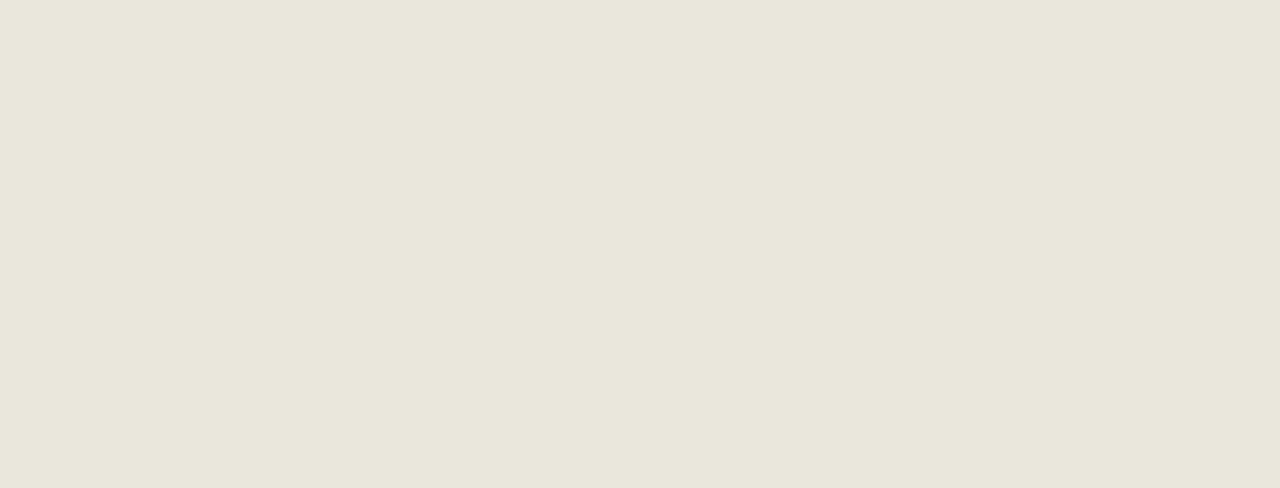
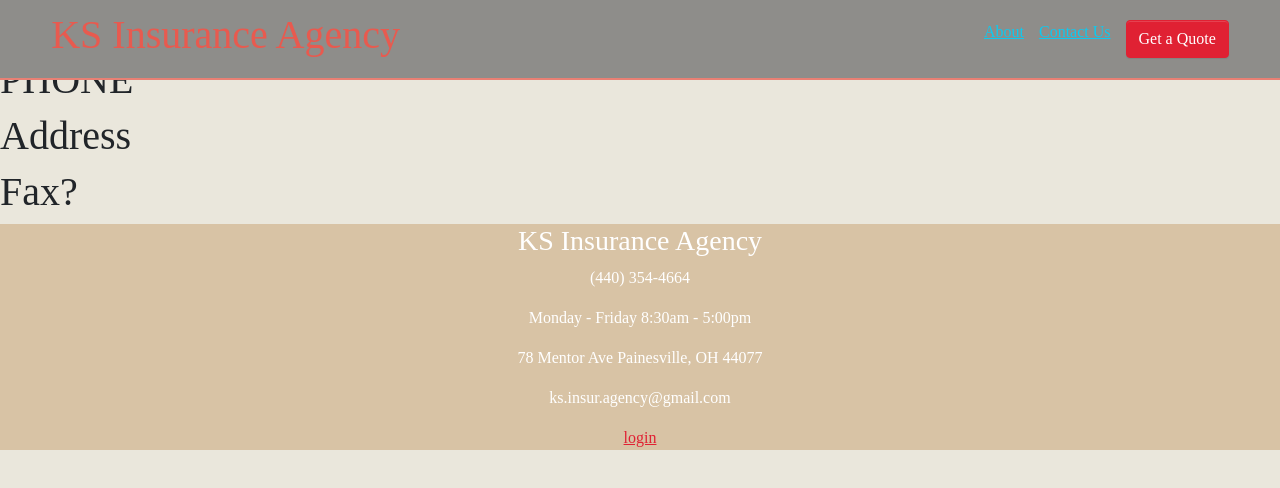
Before and after one commit to abiodunfreeman/ks_insurance, a React (Create React App) app in the folder client/: page /contact-us in a window 1280 px wide. Before the commit this address had no page. Shown: the top 488 px of the page. Built offline with nearby package versions, Linux system fonts and the light colour scheme.

Commit message:
took out some links, added /contact-us route

```diff
--- a/client/src/components/Header.js
+++ b/client/src/components/Header.js
@@ -31,40 +31,30 @@ const Header = () => {
         <h1>KS Insurance Agency</h1>
       </Link>
       <div id="header-nav">
-        <a href="#contact-us" className="link link-primary">
-          (440) 354-4664
-        </a>
-        <a href="/services" className="link link-primary">
-          Services
-        </a>
         <Link to="/about" className="link link-info">
           About
         </Link>
-        <a href="/contact-us" className="link link-info">
+        <Link to="/contact-us" className="link link-info">
           Contact Us
-        </a>
+        </Link>
+        <Link className="btn btn-primary" to="/quote">
+          Get a Quote
+        </Link>
       </div>
 
       <div onClick={() => handleMenuClick()} className="menu-btn">
         <div className="menu-btn__burger"></div>
       </div>
-      <a href="/quote" id="header-btn" className="btn btn-primary ">
-        Get a Quote
-      </a>
+
       <nav id="mobile-header-nav">
         <div className="link-list">
-          <a href="#contact-us" className="link link-primary">
-            (440) 354-4664
-          </a>
-          <a href="/contact-us" className="link link-primary">
-            Services
-          </a>
-          <a href="/contact-us" className="link link-info">
-            About
-          </a>
-          <a href="/contact-us" className="link link-info">
-            Contact Us
-          </a>
+
+        <Link to="/about" className="link link-info">
+          About
+        </Link>
+        <Link to="/contact-us" className="link link-info">
+          Contact Us
+        </Link>
         </div>
 
         <Link className="btn btn-primary" to="/quote">
--- a/client/src/index.js
+++ b/client/src/index.js
@@ -5,6 +5,7 @@ import App from './App';
 import Quote from './routes/quote';
 import About from './routes/about';
 import Login from './routes/login';
+import ContactUs from './routes/contact-us';
 const root = ReactDOM.createRoot(document.getElementById('root'));
 root.render(
   <BrowserRouter>
@@ -14,6 +15,7 @@ root.render(
         <Route path="/quote" element={<Quote />} />
         <Route path="/about" element={<About />} />
         <Route path="/login" element={<Login />} />
+        <Route path='/contact-us' element={<ContactUs/>}/>
       </Routes>
     </React.StrictMode>
   </BrowserRouter>
--- /dev/null
+++ b/client/src/routes/contact-us.js
@@ -0,0 +1,15 @@
+import Header from '../components/Header';
+import Footer from '../components/Footer';
+export default function ContactUs () {
+    return (
+        <div>
+            <Header/>
+            <h1>Contact US</h1>
+            <h1>PHONE</h1>
+            <h1>Address</h1>
+            <h1>Fax?</h1>
+            <Footer/>
+        </div>
+
+    )
+}
```
